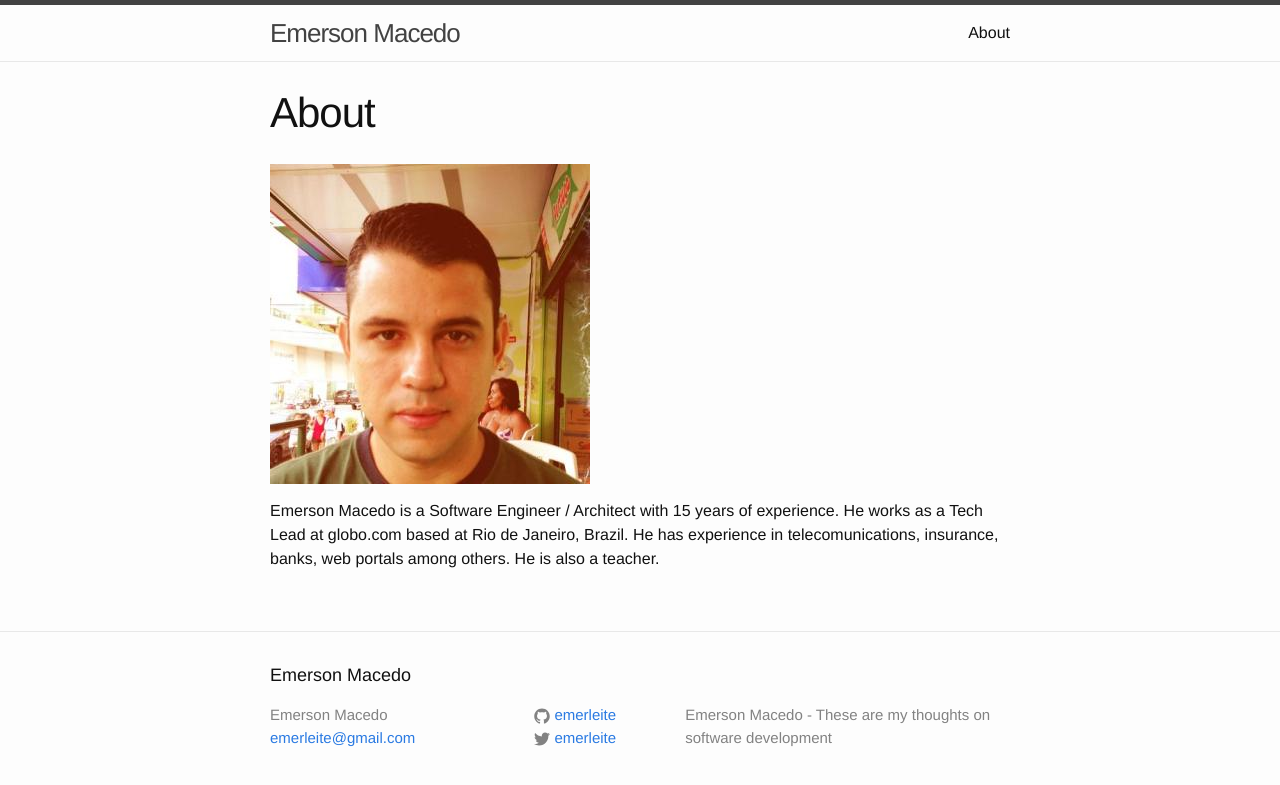
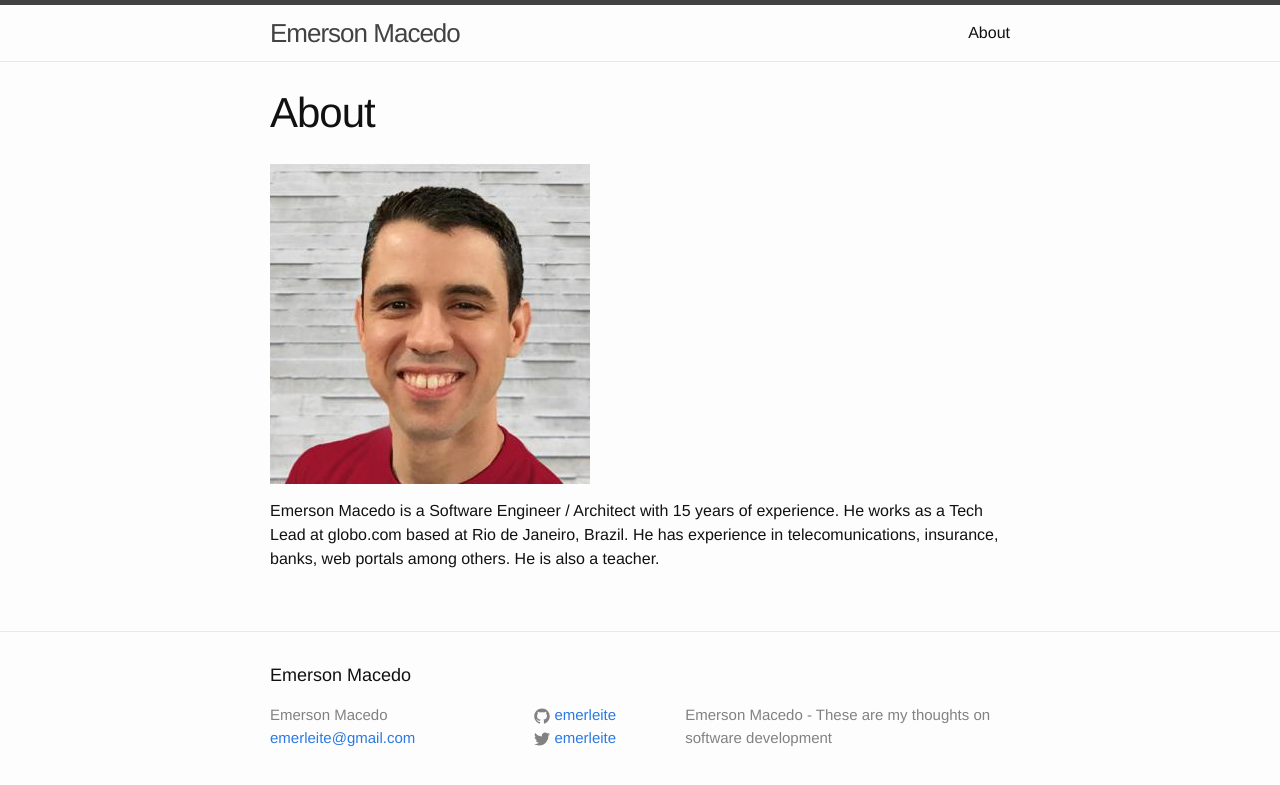
Before and after one commit to emerleite/emerleite.github.io, a Jekyll site: the page built from about.md, in a window 1280 px wide. Shown: the top 785 px of the page. Built offline with Jekyll 4.4.1, drawn with Linux system fonts in a browser that asks for light colours.

Commit message:
new avatar

```diff
--- a/about.md
+++ b/about.md
@@ -5,6 +5,6 @@ permalink: /about/
 ---
 
 
-![Emerson Macedo](/assets/avatar.jpg)
+![Emerson Macedo](/assets/new_avatar.jpg)
 
 Emerson Macedo is a Software Engineer / Architect with 15 years of experience. He works as a Tech Lead at globo.com based at Rio de Janeiro, Brazil. He has experience in telecomunications, insurance, banks, web portals among others. He is also a teacher.
```
Also changed, not shown: assets/new_avatar.jpg (added).
